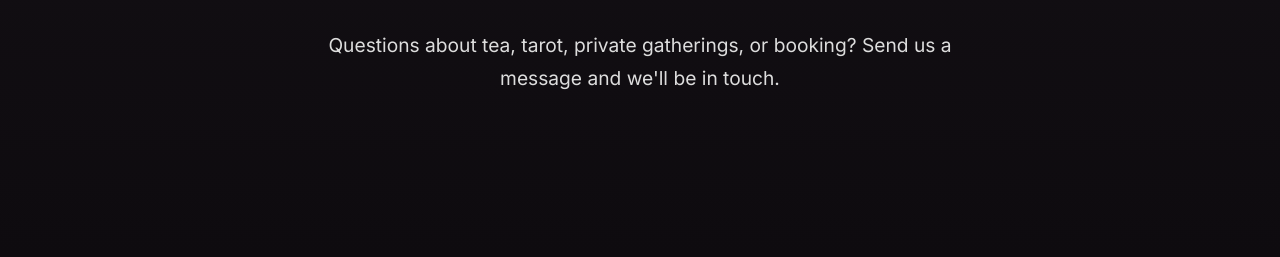
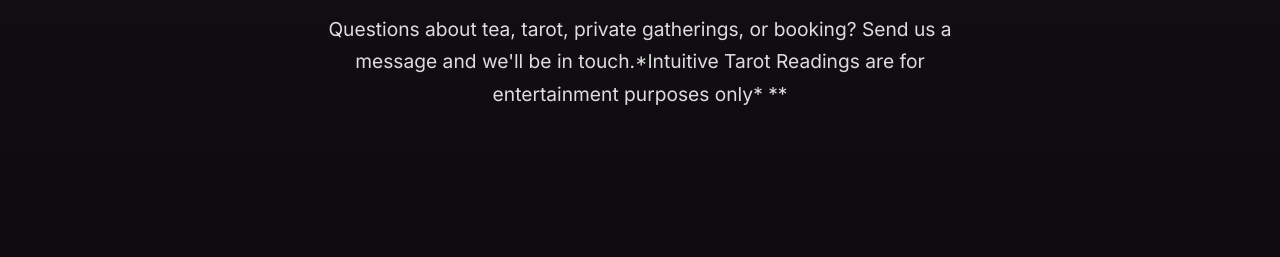
Before and after one commit to chaunceyv2-byte/ember-and-veil, a plain HTML site: page contact.html in a window 1280 px wide. Shown: the part 543-800 px from the top of the page. Drawn offline with nearby package versions, Linux system fonts and the light colour scheme.

Commit message:
Update contact.html

```diff
--- a/contact.html
+++ b/contact.html
@@ -29,7 +29,7 @@
 
 <header class="hero"><div id="embers"></div><div class="overlay">
 <p class="eyebrow">We'd Love to Hear From You</p><h1>Contact Ember &amp; Veil</h1>
-<p class="lead">Questions about tea, tarot, private gatherings, or booking? Send us a message and we'll be in touch.</p>
+<p class="lead">Questions about tea, tarot, private gatherings, or booking? Send us a message and we'll be in touch.*Intuitive Tarot Readings are for entertainment purposes only* **</p>
 </div></header>
 
 <main>
```
